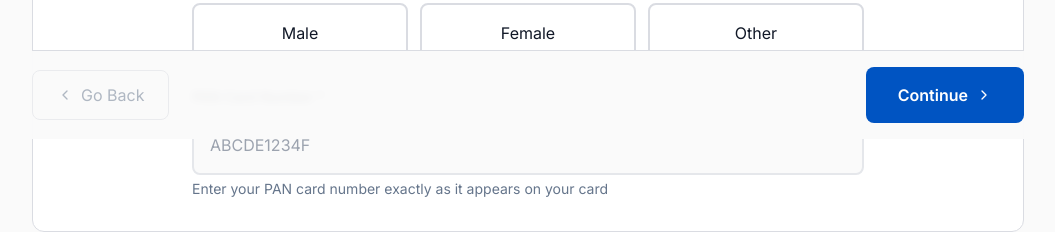
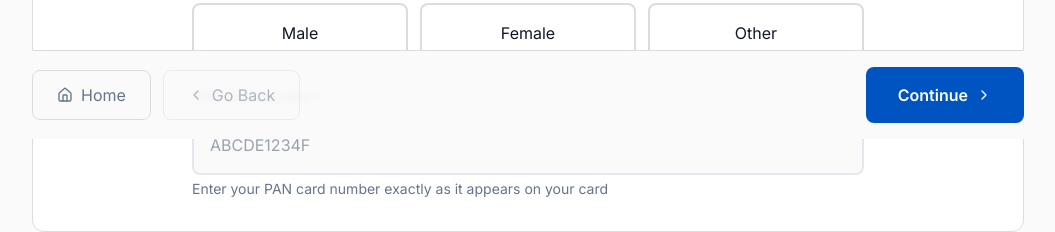
Before and after one commit to kartikfr/aly-loan-genius, a React (Vite) app: page /questionnaire in a window 1280 px wide. Shown: the part 661-893 px from the top of the page, without its empty margins (112-1167 px from the left). Built offline with nearby package versions, Linux system fonts and the light colour scheme.

Commit message:
Add back to home button
Add a button to the questionnaire page that allows users to navigate back to the home page.

```diff
--- a/src/components/loan/NavigationButtons.tsx
+++ b/src/components/loan/NavigationButtons.tsx
@@ -1,8 +1,10 @@
 import { useQuestionnaire } from './QuestionnaireContext';
-import { ChevronLeft, ChevronRight, Loader2 } from 'lucide-react';
+import { ChevronLeft, ChevronRight, Loader2, Home } from 'lucide-react';
+import { useNavigate } from 'react-router-dom';
 
 export const NavigationButtons = () => {
   const { state, nextStep, prevStep, validateCurrentStep, getTotalSteps } = useQuestionnaire();
+  const navigate = useNavigate();
 
   const isFirstStep = state.currentStep === 1;
   const isLastStep = state.currentStep === getTotalSteps();
@@ -21,6 +23,15 @@ export const NavigationButtons = () => {
   return (
     <div className="sticky bottom-0 bg-background/95 backdrop-blur-sm border-t border-border py-4 mt-8">
       <div className="flex items-center justify-between px-4 md:px-0 max-w-5xl mx-auto">
+        <div className="flex items-center gap-3">
+          <button
+            onClick={() => navigate('/')}
+            className="btn-ghost flex items-center gap-2 hover-scale"
+          >
+            <Home className="h-4 w-4" />
+            <span className="hidden sm:inline">Home</span>
+          </button>
+
           <button
             onClick={prevStep}
             disabled={isFirstStep}
@@ -33,6 +44,7 @@ export const NavigationButtons = () => {
             <span className="hidden sm:inline">Go Back</span>
             <span className="sm:hidden">Back</span>
           </button>
+        </div>
 
         {/* Progress indicator for desktop */}
         <div className="hidden md:flex items-center gap-2 text-sm text-muted-foreground animate-fade-in">
```
Lines whose indentation alone changed are shown as unchanged.
